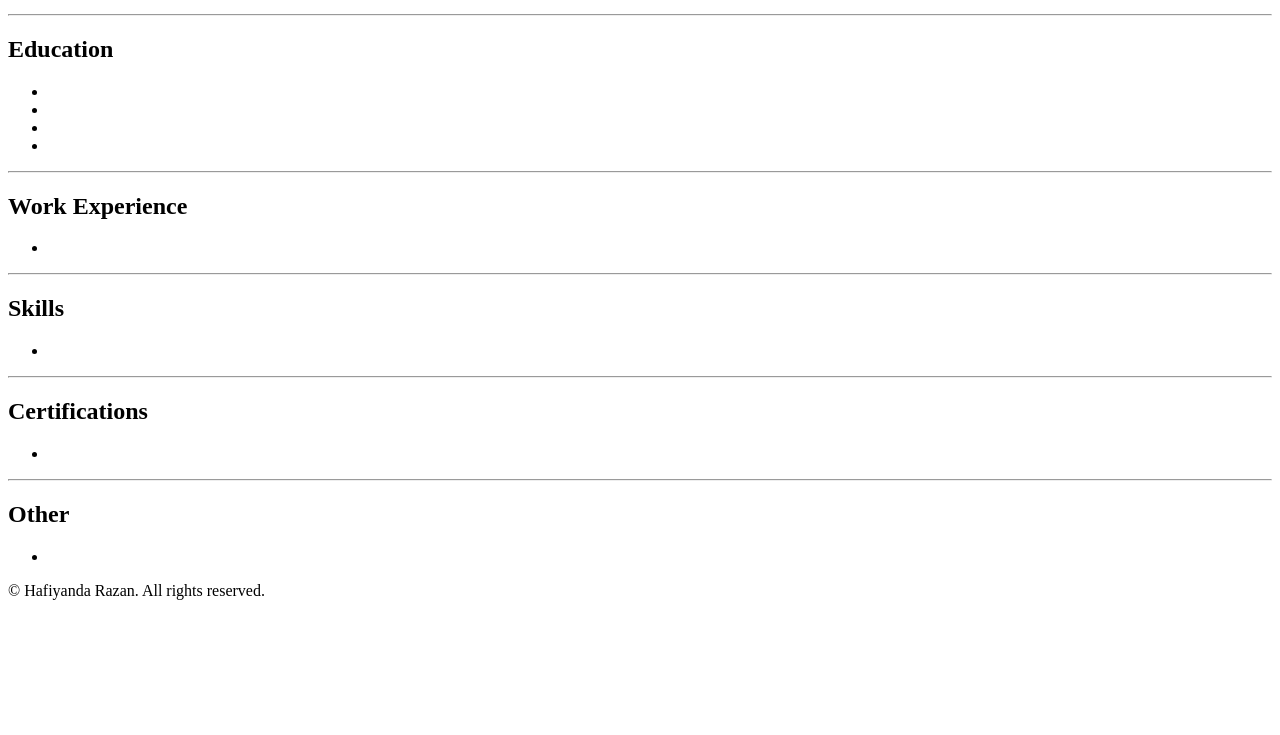
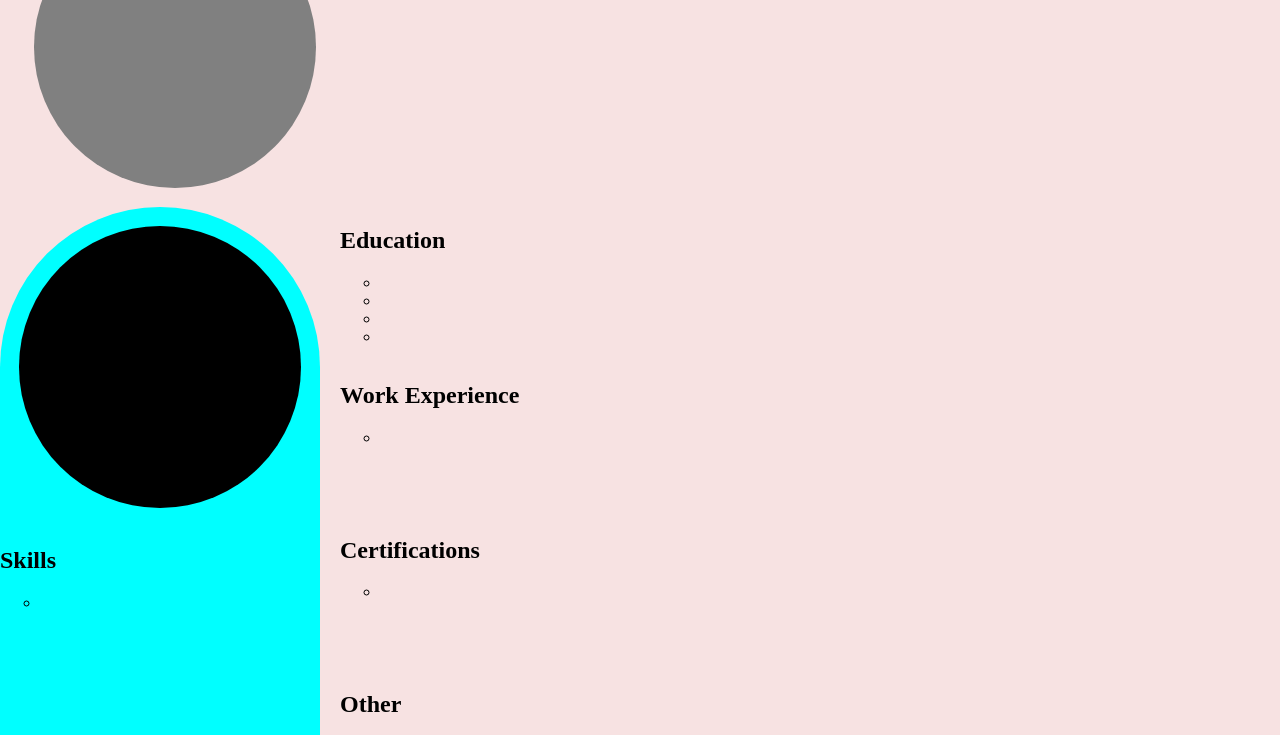
Before and after one commit to hrazan/my-HTML-resume, a plain HTML site: page index.html in a window 1280 px wide. Shown: the part 113-848 px from the top of the page. Before the commit the page ends 800 px from the top, so only its background shows below. Drawn offline with Linux system fonts and the light colour scheme.

Commit message:
developed skeleton

```diff
--- a/index.html
+++ b/index.html
@@ -4,12 +4,21 @@
     <meta charset="UTF-8" />
     <meta name="viewport" content="width=device-width, initial-scale=1.0" />
     <title>My Resume</title>
+    <link rel="stylesheet" href="./style.css" />
   </head>
   <body>
+    <div class="main">
+      <div class="box head">
+        <div id="photo">
+          <div id="photo_1"></div>
+        </div>
+        <div id="summary">
           <h1>Hafiyanda Razan</h1>
           <h2>Summary</h2>
           <p></p>
-    <hr />
+        </div>
+      </div>
+      <div class="box Education">
         <h2>Education</h2>
         <ul>
           <li></li>
@@ -17,28 +26,40 @@
           <li></li>
           <li></li>
         </ul>
-    <hr />
+      </div>
+      <div class="box Work">
         <h2>Work Experience</h2>
         <ul>
           <li></li>
         </ul>
-    <hr />
+      </div>
+      <div class="box Certification">
+        <h2>Certifications</h2>
+        <ul>
+          <li></li>
+        </ul>
+      </div>
+      <div class="box Other">
+        <h2>Other</h2>
+        <ul>
+          <li></li>
+        </ul>
+      </div>
+      <div class="Skill">
+        <!--radar chart-->
+        <div class="graph-container">
+          <div id="graph"></div>
+        </div>
         <h2>Skills</h2>
         <ul>
           <li></li>
         </ul>
-    <hr />
-    <h2>Certifications</h2>
-    <ul>
-      <li></li>
-    </ul>
-    <hr />
-    <h2>Other</h2>
-    <ul>
-      <li></li>
-    </ul>
+      </div>
+      <div class="footer">
         <footer>
           <p>© Hafiyanda Razan. All rights reserved.</p>
         </footer>
+      </div>
+    </div>
   </body>
 </html>
--- /dev/null
+++ b/style.css
@@ -0,0 +1,104 @@
+
+body {
+    background-color: #f7e2e2;
+    padding: 0;
+    margin: 0;
+}
+
+ul {
+    list-style-type: circle;
+    list-style-position: outside;
+}
+
+.main {
+    display: grid;
+    grid: 25vw repeat(5, 1fr) / 25vw 3fr;
+    width: 100%;
+}
+
+.box {
+    border-radius: 20px;
+    margin: 0px;
+    padding: 0 20px;
+}
+
+.head {
+    grid-area: 1/1/2/-1;
+    display: flex;
+}
+
+#photo {
+    flex-basis: 25%;
+    flex-grow: 0;
+    flex-shrink: 0;
+    display: flex;
+    align-items: center;
+    justify-content: center;
+}
+
+#photo_1{
+    width: 22vw;
+    height: 22vw;
+    border-radius: 11vw;
+    background-color: grey;
+}
+
+#summary {
+    flex-basis: 75%;
+    flex-grow: 0;
+    flex-shrink: 0;
+    padding: 0 20px;
+}
+
+.Education {
+    grid-area: 2/2/3/-1;
+}
+
+.Work {
+    grid-area: 3/2/4/-1;
+}
+
+.Certification {
+    grid-area: 4/2/5/-1;
+}
+
+.Other {
+    grid-area: 5/2/6/-1;
+}
+
+.Skill {
+    grid-area: 2/1/-2/2;
+    background-color: aqua;
+    border-radius: 12.5vw 12.5vw 10px 10px;
+}
+
+.footer {
+    grid-area: -2/1/-1/-1;
+}
+
+.head {
+    grid-area: 1/1/2/-1;
+}
+
+h1 {
+    color: black;
+}
+
+/*radar char*/
+.graph-container {
+    width: 25vw;
+    height: 25vw;
+    margin: 0;
+    padding: 0;
+    object-fit: fill;
+    display: flex;
+    align-items: center;
+    justify-content: center;
+}
+
+#graph {
+    width: 22vw;
+    height: 22vw;
+    border-radius: 11vw;
+    background-color: black;
+}
```
Lines whose indentation alone changed are shown as unchanged.
